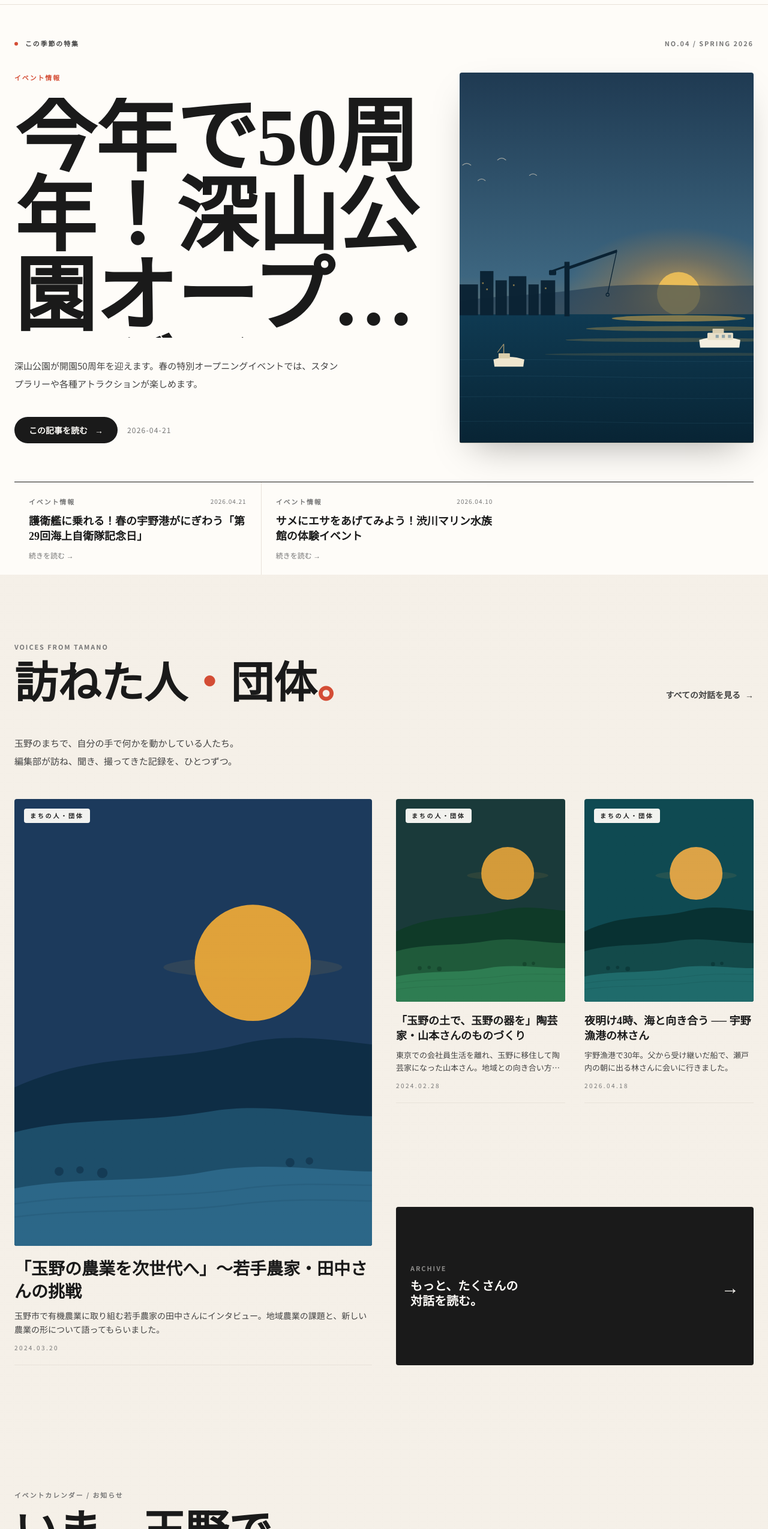
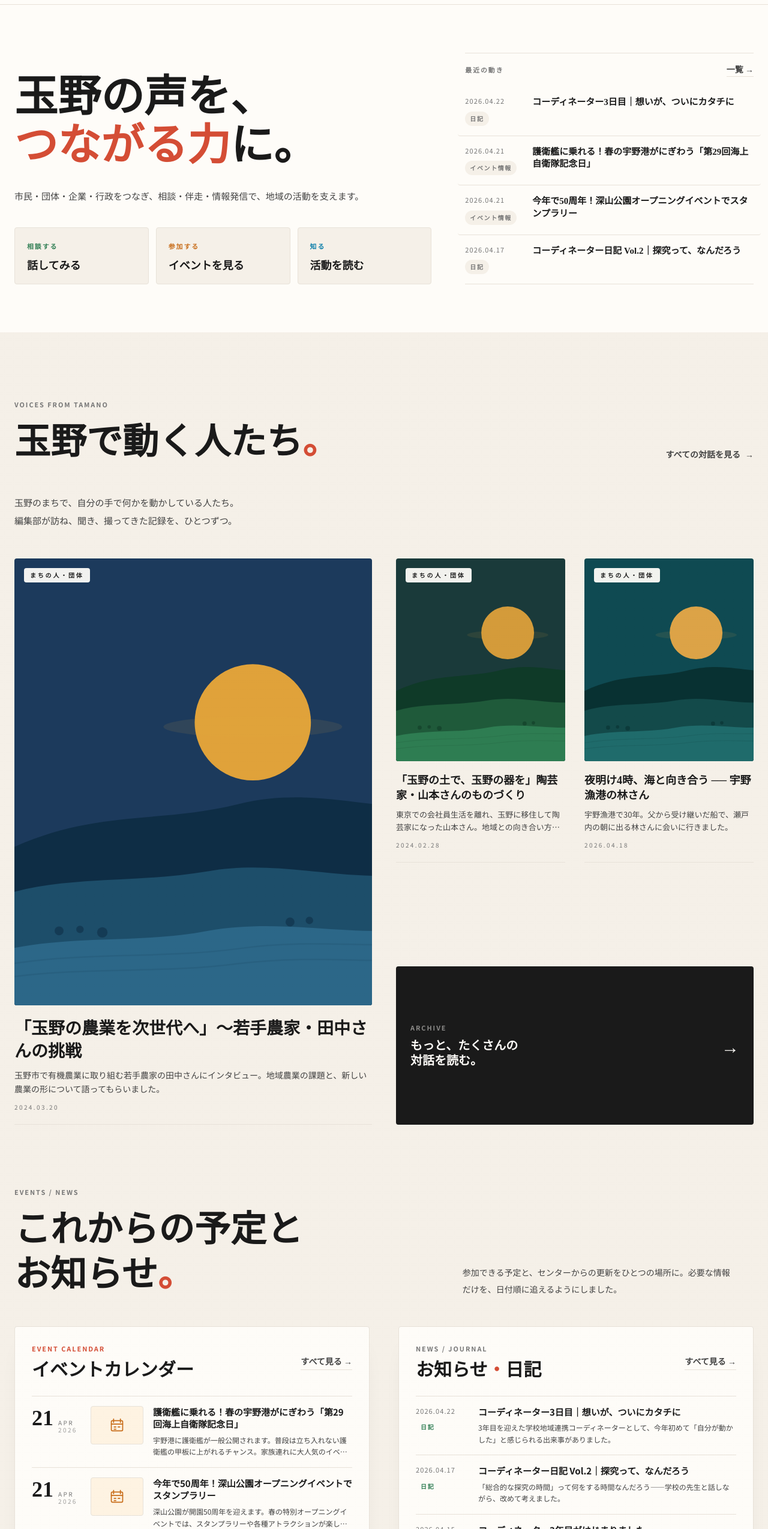
Before and after one commit to taisan0320/tamano-mirai, a Next.js app: page / in a window 1280 px wide. Shown: the part 57-2606 px from the top of the page at 60% size. Built offline with nearby package versions, Linux system fonts and the light colour scheme.

Commit message:
Refine homepage messaging and layout

```diff
--- a/src/app/page.tsx
+++ b/src/app/page.tsx
@@ -4,10 +4,9 @@ import {
   getArticlesByCategory,
   CATEGORY_LABEL,
 } from "@/lib/articles";
-import { HeroIllustration, MoonHillIllustration } from "@/components/Illustrations";
+import { MoonHillIllustration } from "@/components/Illustrations";
 import HappeningSection from "@/components/HappeningSection";
 import BoardSection from "@/components/BoardSection";
-import HeroSubSlider from "@/components/HeroSubSlider";
 import { fetchBoardCards } from "@/lib/board";
 
 export default async function Home() {
@@ -23,8 +22,10 @@ export default async function Home() {
     fetchBoardCards(12),
   ]);
 
-  const featured = eventArticles[0];
-  const heroSliderItems = eventArticles.slice(1).map((a) => ({
+  const recentUpdates = [...eventArticles.slice(0, 2), ...noticeRaw.slice(0, 2)]
+    .sort((a, b) => (a.date < b.date ? 1 : -1))
+    .slice(0, 4)
+    .map((a) => ({
     slug: a.slug,
     categoryLabel: CATEGORY_LABEL[a.category],
     date: new Date(a.date).toLocaleDateString("ja-JP", {
@@ -37,74 +38,89 @@ export default async function Home() {
     ? interviewArticles
     : getArticlesByCategory("interview").slice(0, 3);
   const [visitedFeature, ...visitedRest] = visited;
+  const visitedSliderItems = visitedFeature ? [visitedFeature, ...visitedRest] : visitedRest;
 
   return (
     <div className="flex flex-col">
 
       {/* ── HERO ── */}
-      {featured && <section className="bg-paper">
-        <div className="max-w-[1400px] mx-auto px-6 pt-10 lg:pt-14 pb-0">
-          <div className="flex items-center justify-between mb-6 lg:mb-10">
-            <div className="flex items-center gap-3">
-              <span className="inline-block w-1.5 h-1.5 rounded-full bg-coral" />
-              <span className="section-label text-ink-soft">この季節の特集</span>
-            </div>
-            <span className="section-label text-ink-muted hidden sm:inline">No.04 / Spring 2026</span>
-          </div>
-
-          <div className="grid grid-cols-1 lg:grid-cols-12 gap-6 lg:gap-10 items-stretch">
-            {/* left — featured text */}
-            <div className="lg:col-span-7 flex flex-col justify-between">
-              <div>
-                <p className="section-label text-coral mb-6">{CATEGORY_LABEL[featured.category]}</p>
-                <h1 className="font-serif-h font-black leading-[0.98] tracking-[-0.01em] text-[14vw] sm:text-[10vw] lg:text-[7.5rem] xl:text-[8.5rem] text-ink line-clamp-3">
-                  {featured.title}
-                </h1>
-                <p className="mt-8 text-[15px] leading-[2] text-ink-soft max-w-[34rem] line-clamp-3">
-                  {featured.excerpt}
-                </p>
-              </div>
-              <div className="mt-10 flex flex-wrap items-center gap-4">
+      <section className="bg-paper">
+        <div className="max-w-[1400px] mx-auto px-6 py-14 lg:py-20">
+          <div className="grid grid-cols-1 lg:grid-cols-12 gap-10 lg:gap-14 items-end">
+            <div className="lg:col-span-7">
+              <h1 className="font-serif-h font-black leading-[1.12] text-[10vw] sm:text-[6.5vw] lg:text-[3.6rem] xl:text-[4.5rem] text-ink">
+                玉野の声を、<br />
+                <span className="whitespace-nowrap"><span className="accent-coral">つながる力</span>に。</span>
+              </h1>
+              <p className="mt-7 text-[15px] leading-[2.1] text-ink-soft max-w-[40rem]">
+                市民・団体・企業・行政をつなぎ、相談・伴走・情報発信で、地域の活動を支えます。
+              </p>
+              <div className="mt-9 grid grid-cols-1 sm:grid-cols-3 gap-3 max-w-3xl">
                 <Link
-                  href={`/media/${featured.slug}`}
-                  className="inline-flex items-center gap-3 bg-ink text-paper px-6 py-3 rounded-full text-sm font-bold hover:bg-ink-night transition-colors"
+                  href="/contact"
+                  className="group rounded-sm border border-border-line bg-paper-alt px-5 py-4 hover:border-forest/50 hover:bg-forest-pale transition-colors"
                 >
-                  この記事を読む
-                  <span aria-hidden="true">→</span>
+                  <span className="section-label text-forest">相談する</span>
+                  <span className="mt-2 block font-serif-h text-lg font-bold text-ink group-hover:text-forest transition-colors">話してみる</span>
                 </Link>
-                <span className="text-xs text-ink-muted tracking-widest">{featured.date}</span>
+                <Link
+                  href="/events"
+                  className="group rounded-sm border border-border-line bg-paper-alt px-5 py-4 hover:border-amber/50 hover:bg-amber-pale transition-colors"
+                >
+                  <span className="section-label text-amber">参加する</span>
+                  <span className="mt-2 block font-serif-h text-lg font-bold text-ink group-hover:text-amber transition-colors">イベントを見る</span>
+                </Link>
+                <Link
+                  href="/stories"
+                  className="group rounded-sm border border-border-line bg-paper-alt px-5 py-4 hover:border-ocean/50 hover:bg-ocean-pale transition-colors"
+                >
+                  <span className="section-label text-ocean">知る</span>
+                  <span className="mt-2 block font-serif-h text-lg font-bold text-ink group-hover:text-ocean transition-colors">活動を読む</span>
+                </Link>
               </div>
             </div>
 
-            {/* right — cover image or fallback illustration */}
             <div className="lg:col-span-5">
-              <div className="relative aspect-[4/5] lg:aspect-auto lg:h-full min-h-[360px] rounded-sm overflow-hidden shadow-[0_24px_60px_-24px_rgba(0,0,0,0.35)]">
-                {featured.thumbnail ? (
-                  <img
-                    src={featured.thumbnail}
-                    alt={featured.title}
-                    className="absolute inset-0 w-full h-full object-cover"
-                  />
-                ) : (
-                  <HeroIllustration className="absolute inset-0 w-full h-full" />
-                )}
+              <div className="border-y border-border-line">
+                <div className="flex items-center justify-between py-4">
+                  <p className="section-label text-ink-muted">最近の動き</p>
+                  <Link href="/media" className="text-sm font-bold text-ink-soft hover:text-ink border-b border-border-line hover:border-ink transition-colors pb-0.5">
+                    一覧 →
+                  </Link>
+                </div>
+                <div className="divide-y divide-border-line">
+                  {recentUpdates.map((item) => (
+                    <Link
+                      key={item.slug}
+                      href={`/media/${item.slug}`}
+                      className="group grid grid-cols-[96px_1fr] gap-4 py-4 hover:bg-paper-alt transition-colors -mx-3 px-3 rounded-sm"
+                    >
+                      <div>
+                        <span className="block text-[11px] text-ink-muted tracking-widest">{item.date}</span>
+                        <span className="mt-2 inline-flex rounded-full bg-paper-alt px-2 py-1 text-[10px] font-bold tracking-[.16em] text-ink-muted">
+                          {item.categoryLabel}
+                        </span>
+                      </div>
+                      <h2 className="text-[15px] font-bold leading-snug text-ink group-hover:text-coral transition-colors line-clamp-2">
+                        {item.title}
+                      </h2>
+                    </Link>
+                  ))}
+                </div>
               </div>
             </div>
           </div>
-
-          {/* sub-features auto-slider */}
-          <HeroSubSlider items={heroSliderItems} />
         </div>
-      </section>}
+      </section>
 
       {/* ── VISITED — 訪ねた人・団体 ── */}
       <section id="visited" className="bg-paper-alt paper-grain">
-        <div className="max-w-[1400px] mx-auto px-6 py-20 lg:py-28">
+        <div className="max-w-[1400px] mx-auto px-6 pt-20 pb-12 lg:pt-28 lg:pb-14">
           <div className="flex items-end justify-between mb-12 gap-6">
             <div>
               <p className="section-label text-ink-muted mb-4">Voices from Tamano</p>
-              <h2 className="font-serif-h text-5xl lg:text-7xl font-black leading-none text-ink">
-                訪ねた人<span className="accent-coral">・</span>団体<span className="accent-coral">。</span>
+              <h2 className="font-serif-h text-4xl sm:text-5xl lg:text-6xl font-black leading-tight text-ink">
+                玉野で動く人たち<span className="accent-coral">。</span>
               </h2>
             </div>
             <Link
@@ -120,7 +136,39 @@ export default async function Home() {
             編集部が訪ね、聞き、撮ってきた記録を、ひとつずつ。
           </p>
 
-          <div className="grid grid-cols-1 lg:grid-cols-12 gap-6 lg:gap-10">
+          <div className="lg:hidden -mx-6 overflow-x-auto no-scrollbar snap-x snap-mandatory px-6 pb-6">
+            <div className="flex gap-4">
+              {visitedSliderItems.map((a, i) => (
+                <Link
+                  key={a.slug}
+                  href={`/media/${a.slug}`}
+                  className="group block w-[78vw] max-w-[320px] shrink-0 snap-start"
+                >
+                  <div className="relative overflow-hidden rounded-sm aspect-[4/5]">
+                    {a.thumbnail ? (
+                      <img src={a.thumbnail} alt={a.title} className="absolute inset-0 w-full h-full object-cover" />
+                    ) : (
+                      <MoonHillIllustration paletteIndex={i} className="absolute inset-0 w-full h-full" />
+                    )}
+                    <div className="absolute top-4 left-4 bg-paper/95 text-ink text-[10px] tracking-[.28em] font-bold px-2.5 py-1 rounded-sm">
+                      {CATEGORY_LABEL[a.category]}
+                    </div>
+                  </div>
+                  <div className="mt-5 pb-5 border-b border-border-line">
+                    <h3 className="font-serif-h font-bold text-ink leading-snug group-hover:text-coral transition-colors text-lg line-clamp-2">
+                      {a.title}
+                    </h3>
+                    <p className="mt-2 text-ink-soft leading-relaxed text-[13px] line-clamp-2">{a.excerpt}</p>
+                    <p className="mt-3 text-[10px] text-ink-muted tracking-[.24em]">
+                      {new Date(a.date).toLocaleDateString("ja-JP", { year: "numeric", month: "2-digit", day: "2-digit" }).replace(/\//g, ".")}
+                    </p>
+                  </div>
+                </Link>
+              ))}
+            </div>
+          </div>
+
+          <div className="hidden lg:grid lg:grid-cols-12 gap-6 lg:gap-10">
             {/* feature card */}
             {visitedFeature && (
               <div className="lg:col-span-6">
--- a/src/components/Footer.tsx
+++ b/src/components/Footer.tsx
@@ -1,5 +1,5 @@
 import Link from "next/link";
-import { Mark } from "@/components/Mark";
+import Image from "next/image";
 
 const footerNav = [
   {
@@ -37,16 +37,14 @@ export default function Footer() {
         {/* big wordmark + lead */}
         <div className="grid grid-cols-1 lg:grid-cols-12 gap-10 items-end pb-12 border-b border-border-line">
           <div className="lg:col-span-8">
-            <p className="section-label text-ink-muted mb-5">NPO法人 · 中間支援</p>
-            <h2 className="font-serif-h font-black leading-[0.95] tracking-[-0.01em] text-[12vw] sm:text-[8vw] lg:text-[6.5rem] text-ink">
-              玉野で、<br />
-              <span className="accent-coral">やってみたい</span>を、形に<span>。</span>
+            <h2 className="font-serif-h font-black leading-[1.08] text-[10vw] sm:text-[6.5vw] lg:text-[4.6rem] text-ink">
+              玉野の声を、<br />
+              <span className="accent-coral">つながる力</span>に<span>。</span>
             </h2>
           </div>
           <div className="lg:col-span-4">
             <p className="text-[14px] leading-[2] text-ink-soft mb-6">
-              市民・企業・行政をつなぐ中間支援NPO。<br />
-              玉野で活動する人・団体のハブとして、人・情報・活動をつなぎます。
+              市民・団体・企業・行政をつなぎ、相談・伴走・情報発信で、地域の活動を支えます。
             </p>
             <div className="flex flex-wrap items-center gap-3">
               <Link
@@ -133,13 +131,18 @@ export default function Footer() {
         {/* bottom row */}
         <div className="pt-8 flex flex-col sm:flex-row items-start sm:items-center justify-between gap-4 text-[11px] text-ink-muted">
           <div className="flex items-center gap-3">
-            <Mark size={24} />
+            <Image
+              src="/tamano-sdgs-mark.png"
+              alt="玉野SDGsみらいづくりセンター"
+              width={224}
+              height={240}
+              className="h-7 w-auto"
+            />
             <p>© {new Date().getFullYear()} 特定非営利活動法人 玉野SDGsみらいづくりセンター</p>
           </div>
           <div className="flex items-center gap-5">
             <Link href="/privacy" className="hover:text-ink transition-colors">プライバシーポリシー</Link>
             <Link href="/privacy" className="hover:text-ink transition-colors">利用規約</Link>
-            <span className="tracking-[.24em]">DESIGNED IN TAMANO</span>
           </div>
         </div>
       </div>
--- a/src/components/HappeningSection.tsx
+++ b/src/components/HappeningSection.tsx
@@ -20,14 +20,6 @@ function formatDate(dateStr: string) {
   }).replace(/\//g, ".");
 }
 
-function todayKey() {
-  const d = new Date();
-  const year = d.getFullYear();
-  const month = String(d.getMonth() + 1).padStart(2, "0");
-  const day = String(d.getDate()).padStart(2, "0");
-  return `${year}-${month}-${day}`;
-}
-
 export default function HappeningSection({
   articles,
   notices,
@@ -35,9 +27,8 @@ export default function HappeningSection({
   articles: Article[];
   notices: Article[];
 }) {
-  const eventItems = articles
-    .filter((a) => a.date.slice(0, 10) >= todayKey())
-    .sort((a, b) => a.date.localeCompare(b.date))
+  const eventItems = [...articles]
+    .sort((a, b) => (a.date < b.date ? 1 : -1))
     .slice(0, 6)
     .map((a) => ({
       ...a,
@@ -46,12 +37,12 @@ export default function HappeningSection({
 
   return (
     <section id="happening" className="bg-paper-alt paper-grain text-ink border-b border-border-line">
-      <div className="max-w-[1400px] mx-auto px-6 py-16 lg:py-24">
+      <div className="max-w-[1400px] mx-auto px-6 pt-10 pb-16 lg:pt-12 lg:pb-24">
         <div className="grid grid-cols-1 lg:grid-cols-12 gap-8 lg:gap-12 mb-12">
           <div className="lg:col-span-7">
-            <p className="section-label text-ink-muted mb-4">イベントカレンダー / お知らせ</p>
-            <h2 className="font-serif-h text-5xl lg:text-7xl font-black leading-none">
-              いま、玉野で<br />起きている<span className="accent-coral">。</span>
+            <p className="section-label text-ink-muted mb-4">Events / News</p>
+            <h2 className="font-serif-h text-4xl sm:text-5xl lg:text-6xl font-black leading-tight">
+              これからの予定と<br />お知らせ<span className="accent-coral">。</span>
             </h2>
           </div>
           <div className="lg:col-span-5 flex items-end">
@@ -61,8 +52,8 @@ export default function HappeningSection({
           </div>
         </div>
 
-        <div className="grid grid-cols-1 lg:grid-cols-12 gap-10 lg:gap-12 items-start">
-          <div className="lg:col-span-7 bg-paper rounded-sm border border-border-line p-5 sm:p-6 lg:p-7 shadow-[0_1px_0_#e8e2d9,0_18px_42px_-28px_rgba(0,0,0,0.18)]">
+        <div className="grid grid-cols-1 lg:grid-cols-2 gap-10 lg:gap-12 items-start">
+          <div className="bg-paper rounded-sm border border-border-line p-5 sm:p-6 lg:p-7 shadow-[0_1px_0_#e8e2d9,0_18px_42px_-28px_rgba(0,0,0,0.18)]">
             <div className="flex items-center justify-between gap-5 mb-6">
               <div>
                 <p className="section-label text-coral mb-2">Event Calendar</p>
@@ -76,7 +67,6 @@ export default function HappeningSection({
               </Link>
             </div>
 
-            {eventItems.length > 0 ? (
             <ul className="divide-y divide-border-line border-y border-border-line">
               {eventItems.map((a) => (
                 <li key={a.slug}>
@@ -118,18 +108,10 @@ export default function HappeningSection({
                 </li>
               ))}
             </ul>
-            ) : (
-              <div className="border-y border-border-line py-10 text-center">
-                <p className="font-serif-h text-lg font-bold text-ink">近日開催のイベントはありません</p>
-                <p className="mt-2 text-[13px] leading-relaxed text-ink-soft">
-                  新しい予定が決まり次第、ここに掲載します。
-                </p>
-              </div>
-            )}
           </div>
 
           {notices.length > 0 && (
-            <aside className="lg:col-span-5 bg-paper text-ink rounded-sm border border-border-line p-5 sm:p-6 lg:p-7 shadow-[0_1px_0_#e8e2d9,0_18px_42px_-28px_rgba(0,0,0,0.18)]">
+            <aside className="bg-paper text-ink rounded-sm border border-border-line p-5 sm:p-6 lg:p-7 shadow-[0_1px_0_#e8e2d9,0_18px_42px_-28px_rgba(0,0,0,0.18)]">
               <div className="flex items-center justify-between gap-5 mb-6">
                 <div>
                   <p className="section-label text-ink-muted mb-2">News / Journal</p>
--- a/src/components/Header.tsx
+++ b/src/components/Header.tsx
@@ -41,7 +41,7 @@ export default function Header() {
             width={1000}
             height={240}
             priority
-            className="h-10 w-auto sm:h-12"
+            className="h-8 w-auto sm:h-9"
           />
         </Link>
 
```
Also changed, not shown: public/tamano-sdgs-mark.png (added). Lines whose indentation alone changed are shown as unchanged.
